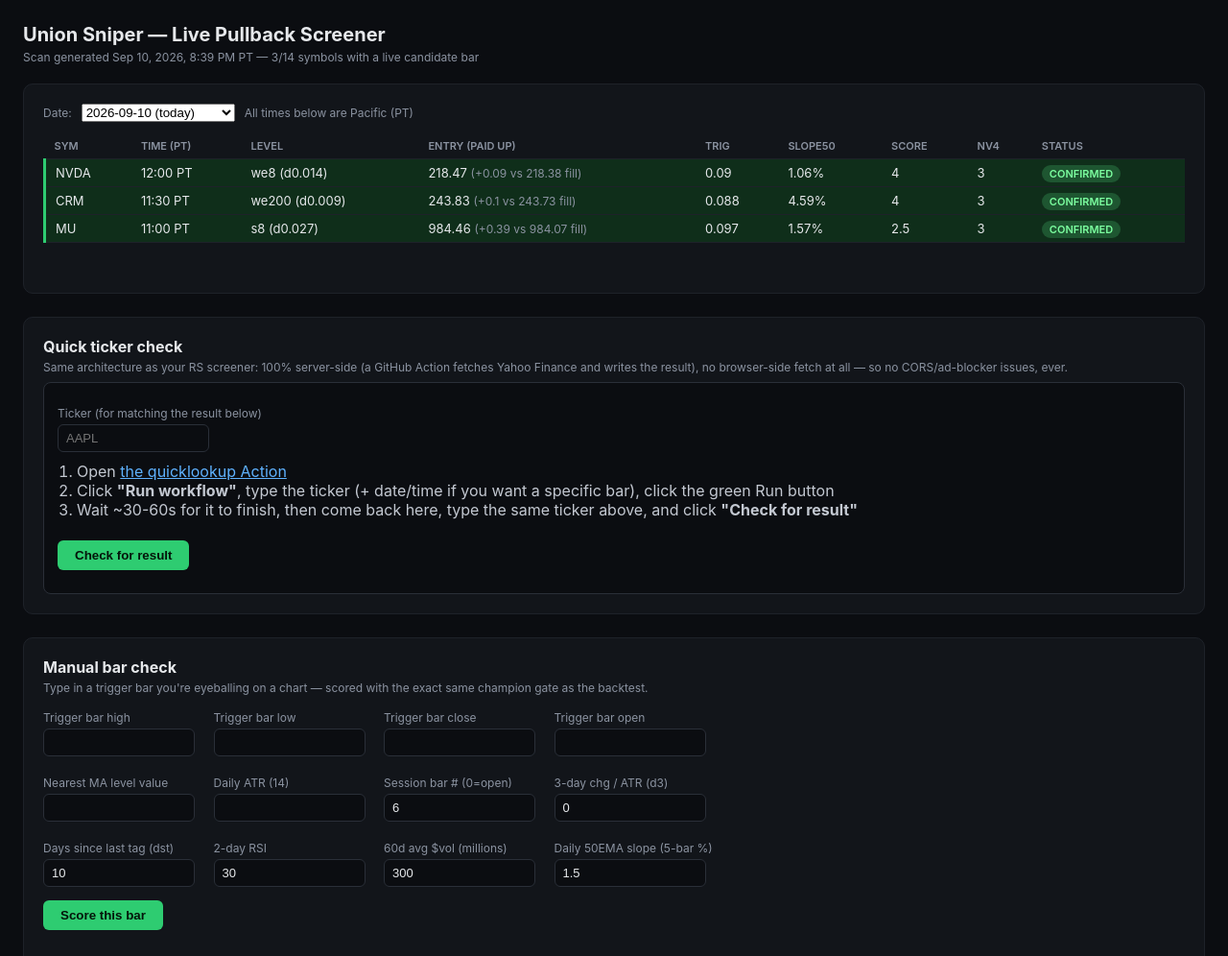
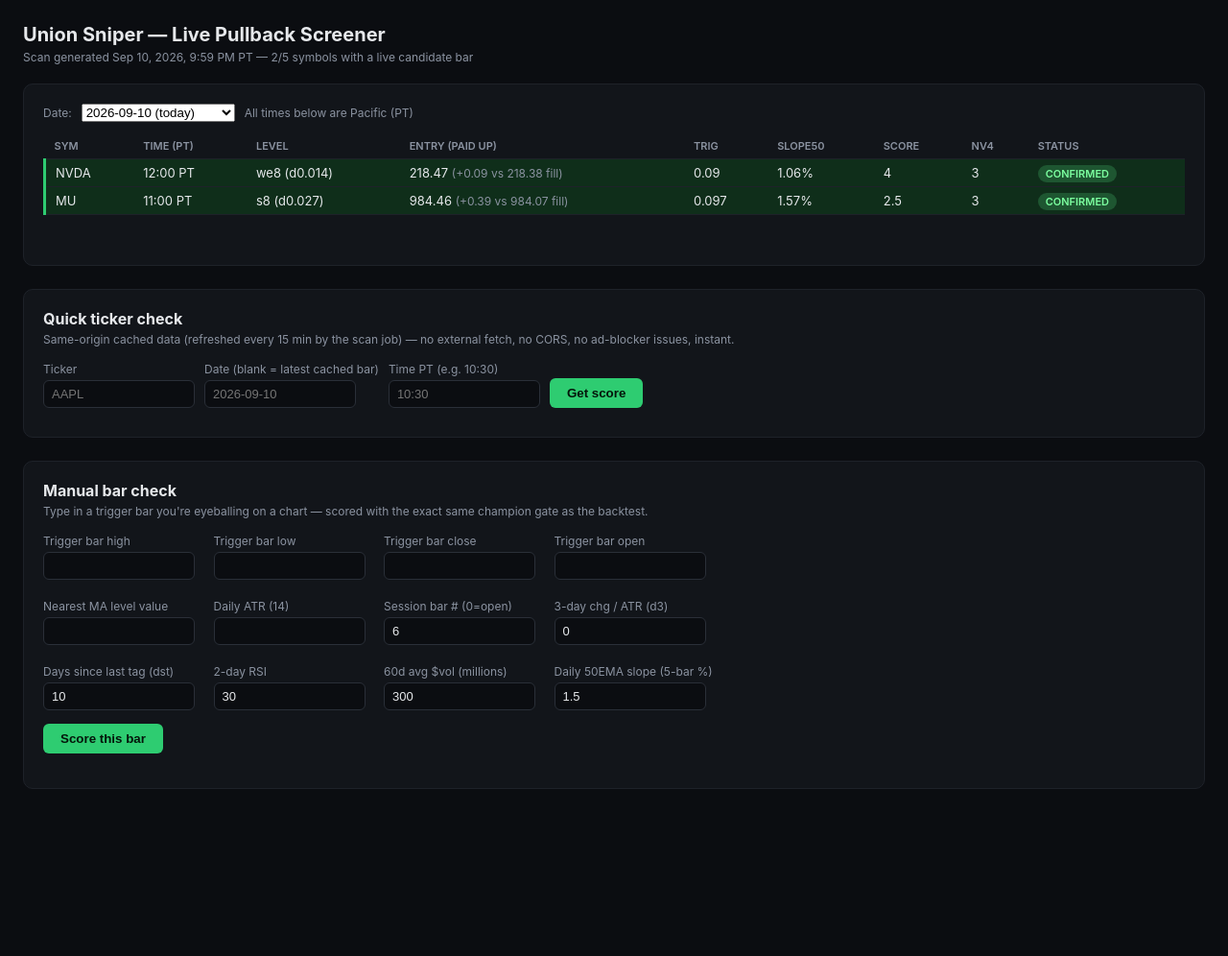
Before and after one commit to BraydonNovotny/30m-pivot-site-, a plain HTML site: page docs/index.html in a window 1280 px wide. Shown: the top 996 px of the page at 96% size. After the commit the page ends 870 px from the top, so only its background shows below. Drawn offline with Linux system fonts and the light colour scheme.

Commit message:
Quick ticker check now 100% same-origin (no external fetch, no GitHub redirect)
scan.js now caches full daily/weekly context + 60d of 30m bars per symbol to
docs/context.json on every 15-min cycle. The site reads that cached file
directly (same-origin, always works, no CORS/ad-blocker issue possible) and
scores the requested bar client-side instantly. The Actions-based quicklookup
panel is now only a fallback for tickers outside the 404-symbol universe.

Also fixed: universe.txt was a hand-curated 232-ticker list, but the real
backtest engine (bs_dU.js) actually runs over 405 symbols (368 after cleaning)
-- switched the live site to match the real universe.

Co-Authored-By: Claude Sonnet 5 <noreply@anthropic.com>

```diff
--- /dev/null
+++ b/docs/context.json
@@ -0,0 +1 @@
+{"generatedAt":null,"symbols":{}}
--- a/docs/data.json
+++ b/docs/data.json
@@ -1,7 +1,7 @@
 {
- "generatedAt": "2026-09-11T03:39:55.953Z",
- "universe": 14,
- "scanned": 3,
+ "generatedAt": "2026-09-11T04:59:56.834Z",
+ "universe": 5,
+ "scanned": 2,
  "results": [
   {
    "sym": "NVDA",
@@ -27,32 +27,6 @@
     "Path B failed: score 4.00 < 10",
     "PASS via Path C (shakeout): wick>=0.5, closeLoc>=0.5, score>=4, trig<=0.25",
     "CONFIRMED: broke above trigger high 218.38 at 2026-09-10T19:30:00.000Z"
-   ]
-  },
-  {
-   "sym": "CRM",
-   "time": 1789065000,
-   "level": "we200",
-   "levelVal": 242.59,
-   "levelDistATR": 0.009,
-   "entry": 243.83,
-   "rawLow": 243.73,
-   "payUp": 0.1,
-   "trigLoose": 0.088,
-   "score": 4,
-   "nv4": 3,
-   "slope50": 4.59,
-   "pass": true,
-   "confirmed": true,
-   "triggerHigh": 243.73,
-   "reasons": [
-    "champion weighted score = 4.00 (raw signal sum, not nV4)",
-    "nV4 (0-9 grading scale) = 3",
-    "trigLoose (bar range / daily ATR) = 0.088",
-    "PASS via base path: trig<=0.15 & score>=1",
-    "Path B failed: score 4.00 < 10",
-    "PASS via Path C (shakeout): wick>=0.5, closeLoc>=0.5, score>=4, trig<=0.25",
-    "CONFIRMED: broke above trigger high 243.73 at 2026-09-10T19:00:00.000Z"
    ]
   },
   {
--- a/docs/index.html
+++ b/docs/index.html
@@ -47,18 +47,21 @@
 
 <div class="card">
   <h2 style="font-size:16px;margin:0 0 4px;">Quick ticker check</h2>
-  <div class="sub" style="margin-bottom:6px;">Same architecture as your RS screener: 100% server-side (a GitHub Action fetches Yahoo Finance and writes the result), no browser-side fetch at all — so no CORS/ad-blocker issues, ever.</div>
-  <div id="quickFallback" style="margin-top:8px;padding:14px;background:#0b0d11;border:1px solid #2a2f38;border-radius:8px;">
-    <div style="display:flex;gap:10px;align-items:flex-end;flex-wrap:wrap;margin-bottom:10px;">
-      <div><label>Ticker (for matching the result below)</label><input id="q_sym" type="text" placeholder="AAPL" style="text-transform:uppercase;"></div>
-    </div>
+  <div class="sub" style="margin-bottom:6px;">Same-origin cached data (refreshed every 15 min by the scan job) — no external fetch, no CORS, no ad-blocker issues, instant.</div>
+  <div style="display:flex;gap:10px;align-items:flex-end;flex-wrap:wrap;margin-bottom:10px;">
+    <div><label>Ticker</label><input id="q_sym" type="text" placeholder="AAPL" style="text-transform:uppercase;"></div>
+    <div><label>Date (blank = latest cached bar)</label><input id="q_date" type="text" placeholder="2026-09-10"></div>
+    <div><label>Time PT (e.g. 10:30)</label><input id="q_time" type="text" placeholder="10:30"></div>
+    <button onclick="checkQuickResult()">Get score</button>
+  </div>
+  <div id="quickFallbackResult" style="margin-top:10px;font-size:13px;line-height:1.6;"></div>
+  <div id="quickFallback" hidden style="margin-top:14px;padding:14px;background:#0b0d11;border:1px solid #2a2f38;border-radius:8px;">
+    <div class="sub" style="margin-bottom:6px;">Ticker not in the cached universe (232 names) — use the server-side lookup instead:</div>
     <ol style="margin:8px 0;padding-left:20px;color:#c3c8d1;">
       <li>Open <a href="https://github.com/BraydonNovotny/30m-pivot-site-/actions/workflows/quicklookup.yml" target="_blank">the quicklookup Action</a></li>
-      <li>Click <b>"Run workflow"</b>, type the ticker (+ date/time if you want a specific bar), click the green Run button</li>
-      <li>Wait ~30-60s for it to finish, then come back here, type the same ticker above, and click <b>"Check for result"</b></li>
+      <li>Click <b>"Run workflow"</b>, type the ticker (+ date/time), click the green Run button</li>
+      <li>Wait ~30-60s, come back here, type the same ticker above, click <b>"Get score"</b> again</li>
     </ol>
-    <button onclick="checkQuickResult()">Check for result</button>
-    <div id="quickFallbackResult" style="margin-top:10px;"></div>
   </div>
 </div>
 
@@ -170,31 +173,68 @@ function runManual(){
   document.getElementById('manualResult').innerHTML = html;
 }
 
+let _contextCache = null;
+async function loadContextCache(){
+  if(_contextCache) return _contextCache;
+  const r = await fetch('context.json?_='+Date.now());
+  if(!r.ok) throw new Error('context.json not available');
+  _contextCache = await r.json();
+  return _contextCache;
+}
+function cut20(key){ return !/(^|[^0-9])20$/.test(key||''); }
+function ptKeyLocal(t){ return new Intl.DateTimeFormat('en-CA',{timeZone:PT_TZ,year:'numeric',month:'2-digit',day:'2-digit'}).format(new Date(t*1000)); }
+function ptHMLocal(t){ return new Intl.DateTimeFormat('en-US',{timeZone:PT_TZ,hour:'2-digit',minute:'2-digit',hour12:false}).format(new Date(t*1000)); }
+
 async function checkQuickResult(){
   const sym = document.getElementById('q_sym').value.trim().toUpperCase();
+  const dateStr = document.getElementById('q_date').value.trim();
+  const timeStr = document.getElementById('q_time').value.trim();
   const el = document.getElementById('quickFallbackResult');
+  document.getElementById('quickFallback').hidden = true;
+  if(!sym){ el.innerHTML = '<span class="fail">Type a ticker.</span>'; return; }
   el.innerHTML = 'Checking…';
   try{
-    const r = await fetch('quicklookup.json?_='+Date.now());
-    if(!r.ok) throw new Error('no result file yet');
-    const j = await r.json();
-    if(sym && j.sym && j.sym!==sym){
-      el.innerHTML = '<span class="sub">Latest result is for '+j.sym+', not '+sym+' — run the workflow for '+sym+' if you haven\'t yet, or wait for it to finish.</span>';
+    const cache = await loadContextCache();
+    const rec = cache.symbols[sym];
+    if(!rec){ // not in the cached universe -> fall back to the Actions panel
+      document.getElementById('quickFallback').hidden = false;
+      el.innerHTML = '';
       return;
     }
-    if(!j.ok){
-      el.innerHTML = '<span class="fail">Lookup failed: '+j.error+'</span>';
-      return;
+    const bars = rec.bars; // [time,open,high,low,close][]
+    const timeNorm = timeStr.length===4 ? '0'+timeStr : timeStr;
+    let bar = null;
+    if(dateStr || timeStr){
+      bar = bars.find(function(b){
+        const dOk = dateStr ? ptKeyLocal(b[0])===dateStr : true;
+        const tOk = timeStr ? ptHMLocal(b[0])===timeNorm : true;
+        return dOk && tOk;
+      });
+      if(!bar){ el.innerHTML = '<span class="fail">No cached bar for '+sym+' at '+(dateStr||'(any date)')+' '+(timeStr||'(any time)')+' PT (cache covers ~60 trading days).</span>'; return; }
+    } else {
+      bar = bars[bars.length-2] || bars[bars.length-1]; // last CLOSED bar
     }
-    const ambigNote = j.ambiguousWith ? (' <span class="sub" style="display:inline">(also close to '+j.ambiguousWith.key+', d'+j.ambiguousWith.distATR+' ATR — ambiguous)</span>') : '';
+    const [time, open, high, low, close] = bar;
+    const dctx = rec.dctx, wctx = rec.wctx;
+    const rng = high-low;
+    const trigLoose = rng/dctx.atr;
+    const closeLoc = rng>0 ? (close-low)/rng : 0.5;
+    const nearest = ScoreLib.nearestLevel(low, dctx, wctx).filter(function(a){ return cut20(a[0]); });
+    if(!nearest.length){ el.innerHTML = '<span class="fail">Could not compute MA levels for '+sym+'.</span>'; return; }
+    const lvl = nearest[0], second = nearest[1];
+    const pierce = (lvl[1]-low)/dctx.atr;
+    const cand = { trigLoose, pierce, sbar:6, d3:dctx.d3, dst:5, rsi2:dctx.rsi2, dv60:dctx.dv60, _dr:1, _offHi:null, _wLo:closeLoc, _cLoc:closeLoc, slope50:dctx.slope50 };
+    const res = ScoreLib.admit(cand);
+    const ambigNote = (second && second[2]<=0.15) ? (' <span class="sub" style="display:inline">(also close to '+second[0]+', d'+second[2].toFixed(2)+' ATR — ambiguous)</span>') : '';
     el.innerHTML =
-      '<b>'+j.sym+'</b> @ '+j.barDate+' '+j.barTime+' PT — bar O:'+j.open.toFixed(2)+' H:'+j.high.toFixed(2)+' L:'+j.low.toFixed(2)+' C:'+j.close.toFixed(2)+'<br>'+
-      'Nearest level: <b>'+j.level+'</b> = '+j.levelVal+' (d'+j.levelDistATR+' ATR)'+ambigNote+' &nbsp; trigLoose='+j.trigLoose+' &nbsp; slope50='+(j.slope50!=null?j.slope50+'%':'-')+
-      '<div class="'+(j.pass?'pass':'fail')+'" style="margin-top:8px;">'+(j.pass?'PASS':'REJECTED')+'</div>'+
-      '<ul>'+j.reasons.map(function(r){return '<li>'+r+'</li>';}).join('')+'</ul>'+
-      '<div class="sub">Generated '+new Date(j.generatedAt).toLocaleString()+'</div>';
+      '<b>'+sym+'</b> @ '+ptKeyLocal(time)+' '+ptHMLocal(time)+' PT — bar O:'+open.toFixed(2)+' H:'+high.toFixed(2)+' L:'+low.toFixed(2)+' C:'+close.toFixed(2)+'<br>'+
+      'Nearest level: <b>'+lvl[0]+'</b> = '+lvl[1].toFixed(2)+' (d'+lvl[2].toFixed(3)+' ATR)'+ambigNote+' &nbsp; trigLoose='+trigLoose.toFixed(3)+' &nbsp; slope50='+(dctx.slope50!=null?dctx.slope50+'%':'-')+
+      '<div class="'+(res.pass?'pass':'fail')+'" style="margin-top:8px;">'+(res.pass?'PASS':'REJECTED')+'</div>'+
+      '<ul>'+res.reasons.map(function(r){return '<li>'+r+'</li>';}).join('')+'</ul>'+
+      '<div class="sub">Cache generated '+new Date(cache.generatedAt).toLocaleString()+'</div>';
   }catch(e){
-    el.innerHTML = '<span class="sub">No result yet — run the workflow first (takes ~30-60s), then check again.</span>';
+    document.getElementById('quickFallback').hidden = false;
+    el.innerHTML = '<span class="sub">Same-origin cache unavailable ('+e.message+') — use the fallback below.</span>';
   }
 }
 </script>
```
Also changed, not shown: docs/history/2026-09-10.json (+3 -29 lines), scripts/scan.js (+15 -2 lines), scripts/universe.txt, 1 other file.
